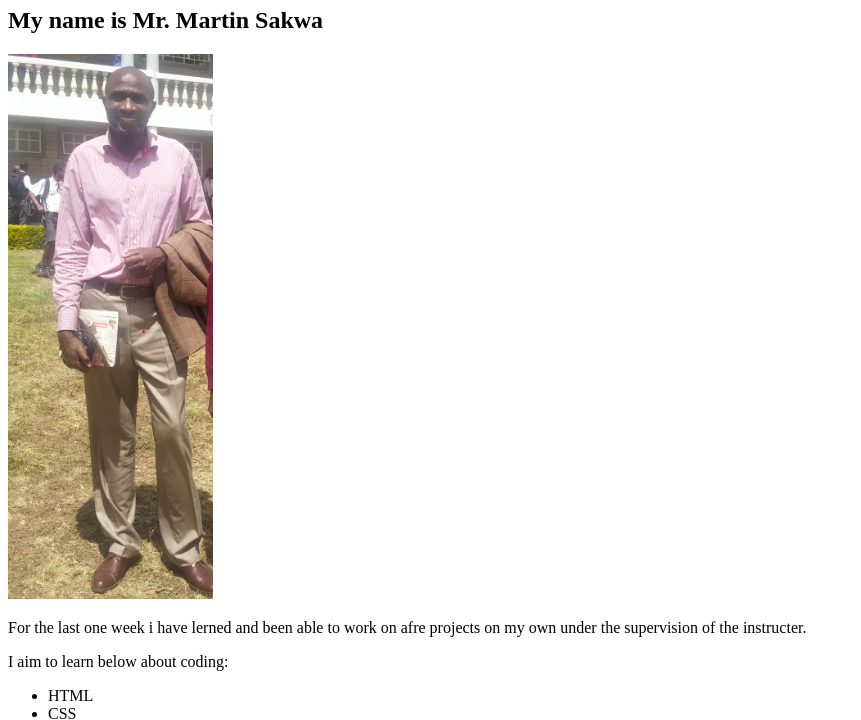
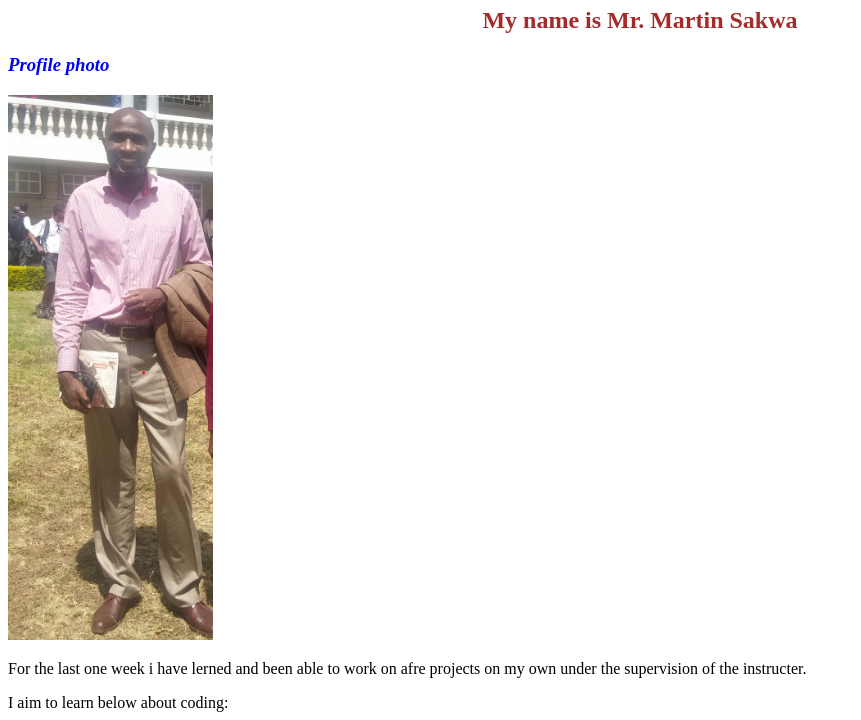
Before and after one commit to sakwamatsotso/origin, a plain HTML site: page Assignment.html in a window 1280 px wide. Shown: the part 73-793 px from the top of the page, without its empty margins (0-861 px from the left). Drawn offline with Linux system fonts and the light colour scheme.

Commit message:
created css folder, css files and added css link

```diff
--- a/Assignment.html
+++ b/Assignment.html
@@ -2,10 +2,12 @@
 <html>
   <head>
     <title>My Assignment</title>
+    <link href="css/styles.css" rel="stylesheet" type="text/css">
   </head>
   <body>
     <h1>Hello to you!</h1>
     <h2>My name is Mr. Martin Sakwa</h2>
+    <h3><strong>Profile photo</strong></h3>
     <img src="images/My Photo.jpeg" alt="My Profile Photo">
     <p>For the last one week i have lerned and been able to work on afre projects on my own under the supervision of the instructer.</p>
     <p>I aim to learn below about coding:</p>
```
Also changed, not shown: styls.css (deleted).
